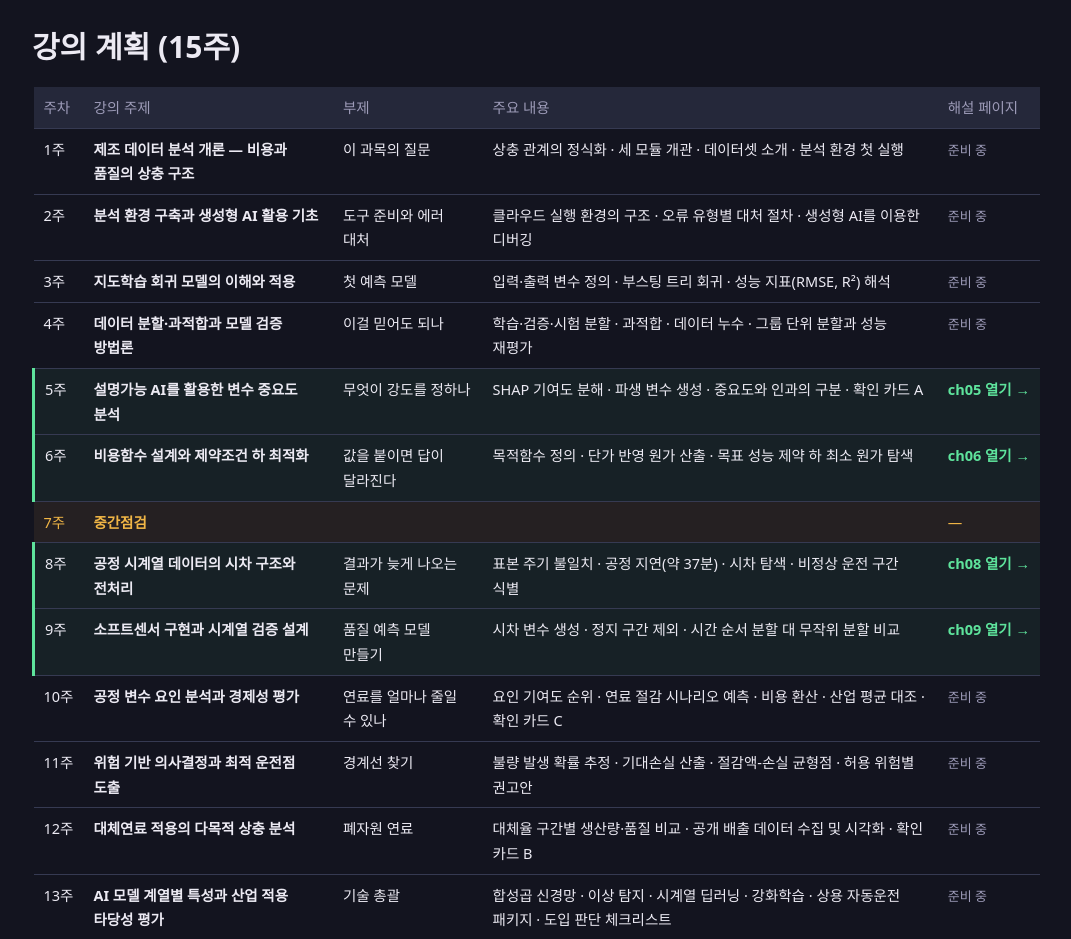
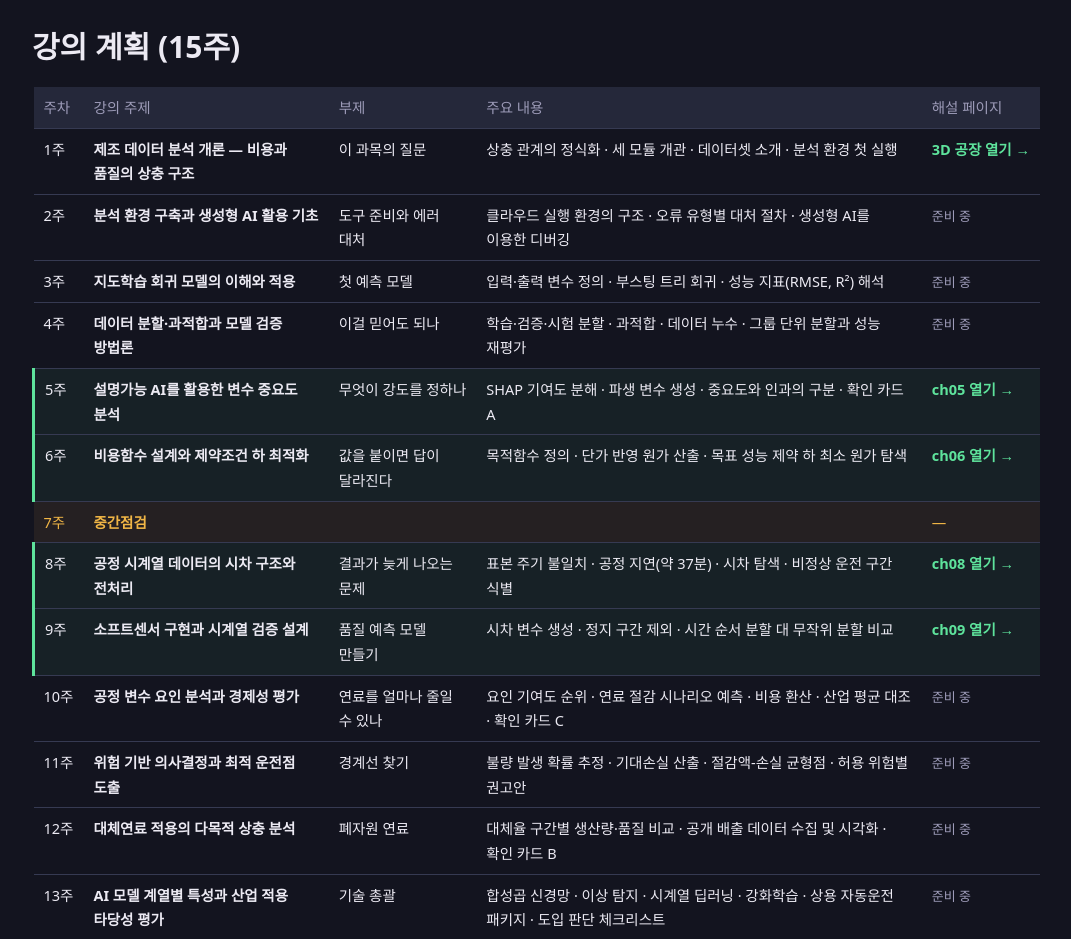
Before and after one commit to adminmrobo/AI_for_cement_produce, a plain HTML site: page index.html in a window 1280 px wide. Shown: the part 1920-2859 px from the top of the page, without its empty margins (104-1175 px from the left). Drawn offline with Linux system fonts and the light colour scheme; a web font is replaced by a local one.

Commit message:
1주차 칸에 3D 시멘트 공장(smart_factory_world) 링크

```diff
--- a/index.html
+++ b/index.html
@@ -135,7 +135,7 @@ table.syl td:first-child{white-space:nowrap}
   <div class="tw"><table class="syl">
     <thead><tr><th>주차</th><th>강의 주제</th><th>부제</th><th>주요 내용</th><th>해설 페이지</th></tr></thead>
     <tbody>
-      <tr><td>1주</td><td><b>제조 데이터 분석 개론 — 비용과 품질의 상충 구조</b></td><td>이 과목의 질문</td><td>상충 관계의 정식화 · 세 모듈 개관 · 데이터셋 소개 · 분석 환경 첫 실행</td><td><span class="soon">준비 중</span></td></tr>
+      <tr><td>1주</td><td><b>제조 데이터 분석 개론 — 비용과 품질의 상충 구조</b></td><td>이 과목의 질문</td><td>상충 관계의 정식화 · 세 모듈 개관 · 데이터셋 소개 · 분석 환경 첫 실행</td><td><a class="open" href="https://adminmrobo.github.io/smart_factory_world/cement/">3D 공장 열기 →</a></td></tr>
       <tr><td>2주</td><td><b>분석 환경 구축과 생성형 AI 활용 기초</b></td><td>도구 준비와 에러 대처</td><td>클라우드 실행 환경의 구조 · 오류 유형별 대처 절차 · 생성형 AI를 이용한 디버깅</td><td><span class="soon">준비 중</span></td></tr>
       <tr><td>3주</td><td><b>지도학습 회귀 모델의 이해와 적용</b></td><td>첫 예측 모델</td><td>입력·출력 변수 정의 · 부스팅 트리 회귀 · 성능 지표(RMSE, R²) 해석</td><td><span class="soon">준비 중</span></td></tr>
       <tr><td>4주</td><td><b>데이터 분할·과적합과 모델 검증 방법론</b></td><td>이걸 믿어도 되나</td><td>학습·검증·시험 분할 · 과적합 · 데이터 누수 · 그룹 단위 분할과 성능 재평가</td><td><span class="soon">준비 중</span></td></tr>
```
Also changed, not shown: 1 other file.
